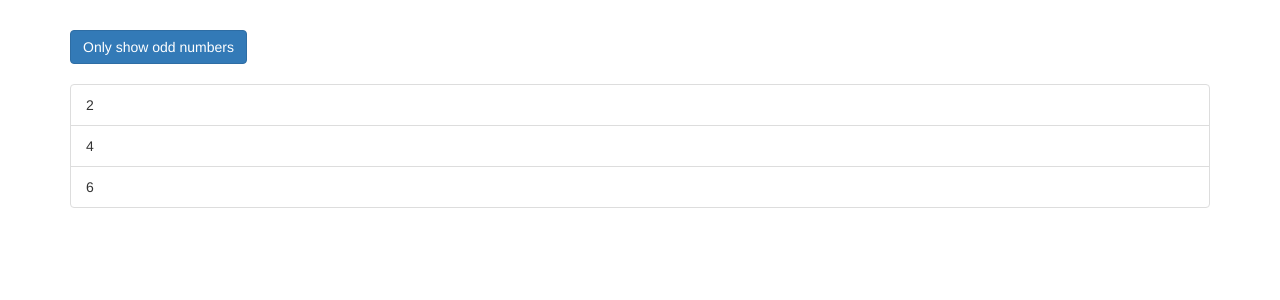
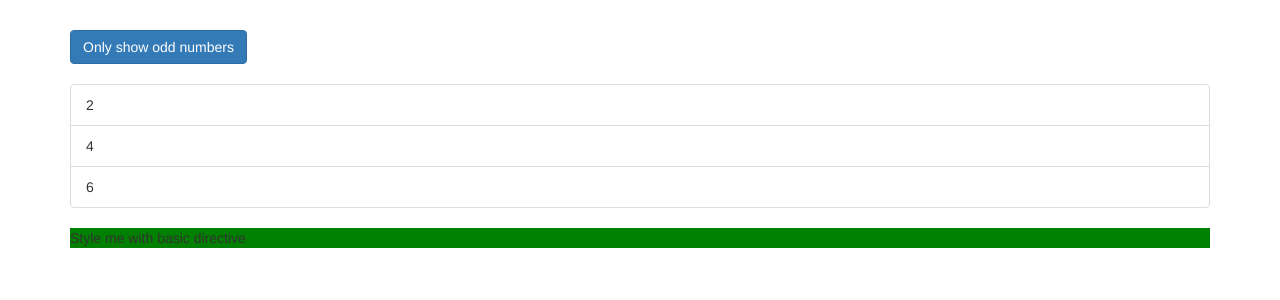
Before and after one commit to palmartens/recipe-project, an Angular app: page / in a window 1280 px wide. Shown: the top 300 px of the page. Built offline with nearby package versions, Linux system fonts and the light colour scheme.

Commit message:
custom attribute directive

```diff
--- a/src/app/app.component.html
+++ b/src/app/app.component.html
@@ -23,6 +23,7 @@
           </li>
         </div>
       </ul>
+      <p appBasicHightlight>Style me with basic directive</p>
       <ng-template [ngIf]="onlyOdd">
         <p>Only odd</p>
       </ng-template>
--- a/src/app/app.module.ts
+++ b/src/app/app.module.ts
@@ -4,10 +4,12 @@
 
 
 import { AppComponent } from './app.component';
+import { BasicHighlightDirective } from './basic-highlight/basic-highlight.directive';
 
 @NgModule({
   declarations: [
-    AppComponent
+    AppComponent,
+    BasicHighlightDirective
   ],
   imports: [
     BrowserModule,
--- /dev/null
+++ b/src/app/basic-highlight/basic-highlight.directive.ts
@@ -0,0 +1,15 @@
+import { Directive, ElementRef, OnInit } from "@angular/core";
+
+
+@Directive({
+    selector: '[appBasicHightlight]'
+
+})
+
+export class BasicHighlightDirective implements OnInit {
+    constructor(private elementRef: ElementRef) { }
+
+    ngOnInit() {
+        this.elementRef.nativeElement.style.backgroundColor = 'green';
+    }
+}
```
